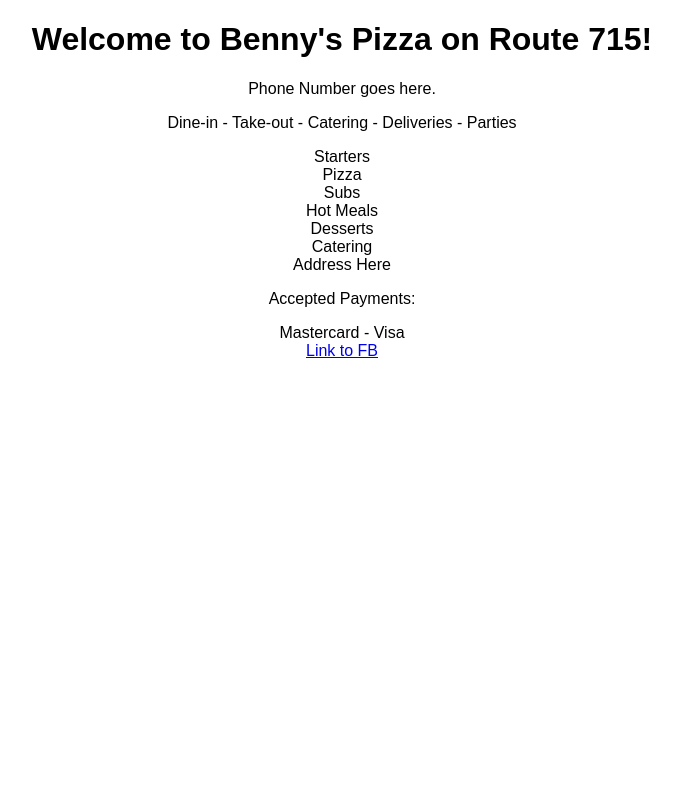
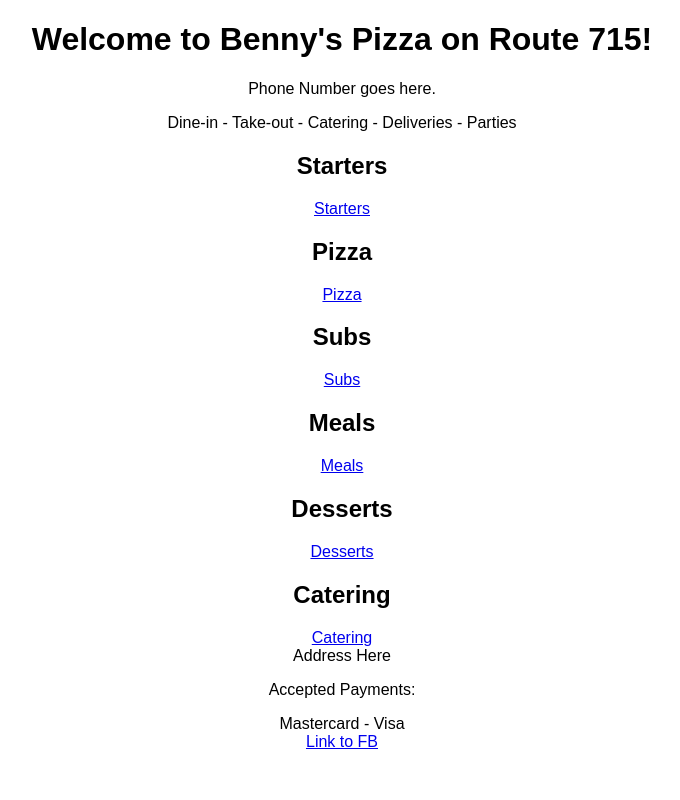
Before and after one commit to TrevorSkillman/bennys_pizza, a Flask app: page / in a window 1280 px wide. Shown: the whole page, without its empty margins (298-978 px from the left). Run offline with Flask 3, Linux system fonts and the light colour scheme.

Commit message:
Working Layout

```diff
--- a/app/__init__.py
+++ b/app/__init__.py
@@ -1,9 +1,7 @@
 from flask import Flask
+from .routes import main
 
 def create_app():
     app = Flask(__name__)
-
-    from .routes import main
     app.register_blueprint(main)
-
     return app
--- a/app/routes.py
+++ b/app/routes.py
@@ -1,7 +1,14 @@
-from flask import Blueprint, render_template
+from flask import Blueprint, render_template, jsonify
 
 main = Blueprint('main', __name__)
 
 @main.route('/')
 def index():
     return render_template('index.html')
+
+
+@main.route('/starters') # Dynamic route
+def starters():
+    # We need to get and display the items inside of starters
+    starters = get_starters()
+    return render_template('starters.html', starters=starters)
--- a/app/templates/index.html
+++ b/app/templates/index.html
@@ -13,12 +13,30 @@
         </div>
 
         <div class="nav">
-            <div>Starters</div>
-            <div>Pizza</div>
-            <div>Subs</div>
-            <div>Hot Meals</div>
-            <div>Desserts</div>
-            <div>Catering</div>
+            <div id="starters-section">
+                <h2>Starters</h2>
+                <a href="/starters" class="button">Starters</a>
+            </div>
+            <div id="pizza-section">
+                <h2>Pizza</h2>
+                <a href="/pizza" class="button">Pizza</a>
+            </div>
+            <div id="sub-selection">
+                <h2>Subs</h2>
+                <a href="/subs" class="button">Subs</a>
+            </div>
+            <div id="meal-selection">
+                <h2>Meals</h2>
+                <a href="/meals" class="button">Meals</a>
+            </div>
+            <div id="dessert-selection">
+                <h2>Desserts</h2>
+                <a href="/desserts" class="button">Desserts</a>
+            </div>
+            <div id="catering-selection">
+                <h2>Catering</h2>
+                <a href="/catering" class="button">Catering</a>
+            </div>
         </div>
 
         <div class="footer">
```
